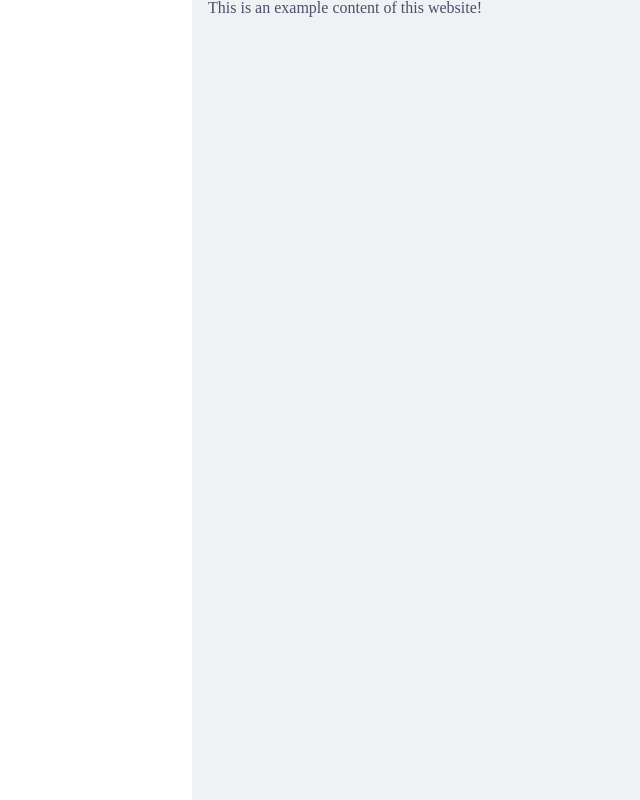
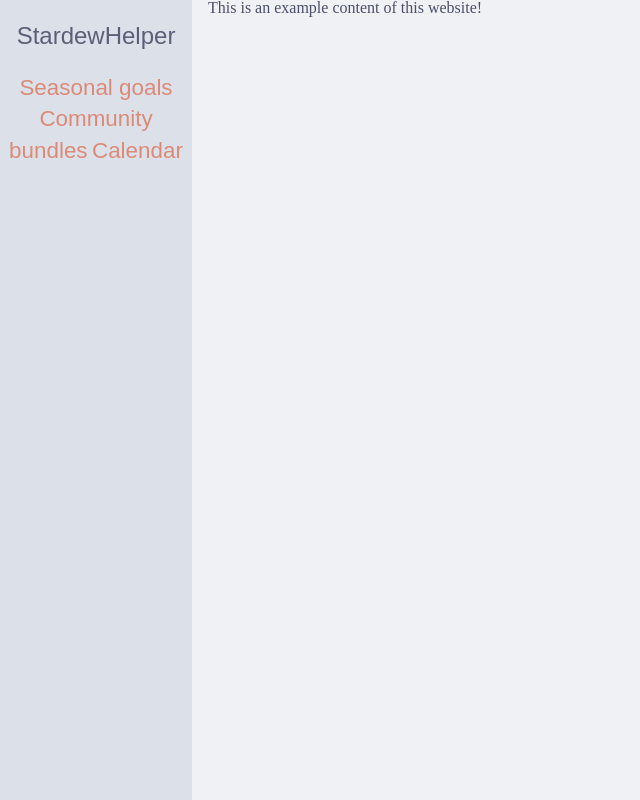
Before and after one commit to mrdoge515/StardewHelper, a SvelteKit app: page / in a window 1280 px wide. Shown: the whole page, without its empty margins (0-640 px from the left). Built offline with nearby package versions, Linux system fonts and the light colour scheme.

Commit message:
Add sidebar

```diff
--- /dev/null
+++ b/src/components/Sidebar.svelte
@@ -0,0 +1,55 @@
+<script lang="ts">
+</script>
+
+<div class="Sidebar">
+	<h1>StardewHelper</h1>
+
+	<a href="/seasonGoals">Seasonal goals</a>
+	<a href="/dwa">Community bundles</a>
+	<a href="/2">Calendar</a>
+</div>
+
+<style>
+	.Sidebar {
+		max-width: 15%;
+		min-height: 100%;
+		background-color: #dce0e8; /* Latte Crust */
+		color: #5c5f77; /* Latte Subtext1 */
+		font-family: Arial, Helvetica, sans-serif;
+		text-align: center;
+	}
+
+	h1 {
+		padding: 1em 0;
+		font-size: 1.5em;
+	}
+
+	a {
+		color: #dc8a78; /* Latte Rosewater */
+		transition: 0.5s ease-in;
+		transition-property: color font-size;
+		text-decoration: none;
+		font-size: 1.4em;
+		line-height: 1.4em;
+	}
+	a:hover {
+		color: #d20f39; /* Latte Red */
+		animation: linkAnim 1s;
+		font-size: 2em;
+	}
+
+	/* Dark Mode */
+	@media (prefers-color-scheme: dark) {
+		.Sidebar {
+			background-color: #181926; /* Macchiato Crust */
+			color: #b8c0e0; /* Macchiato Crust */
+		}
+
+		a {
+			color: #f4dbd6; /* Macchiato Rosewater */
+		}
+		a:hover {
+			color: #ed8796; /* Macchiato Red */
+		}
+	}
+</style>
```
